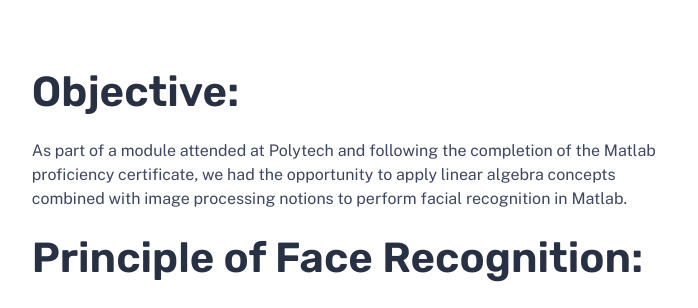
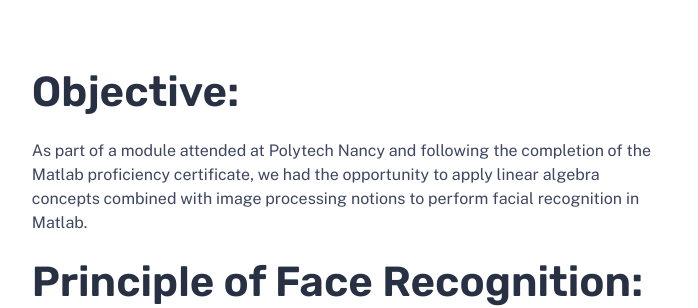
Before and after one commit to yacine-baghli/yacine-baghli.github.io, an Astro site: page /work/ia-matlab in a window 1280 px wide. Shown: the part 860-1168 px from the top of the page, without its empty margins (290-988 px from the left). Built offline with nearby package versions, Linux system fonts and the light colour scheme; Astro itself is replaced by a stand-in of ours.

Commit message:
IA matlab

```diff
--- a/src/content/work/ia-matlab.md
+++ b/src/content/work/ia-matlab.md
@@ -11,7 +11,7 @@ tags:
   - User Testing
 ---
 ### Objective:
-As part of a module attended at Polytech and following the completion of the Matlab proficiency certificate, we had the opportunity to apply linear algebra concepts combined with image processing notions to perform facial recognition in Matlab.
+As part of a module attended at Polytech Nancy and following the completion of the Matlab proficiency certificate, we had the opportunity to apply linear algebra concepts combined with image processing notions to perform facial recognition in Matlab.
 
 ### Principle of Face Recognition:
 The goal is to determine a person's identity from an image of their face. For this purpose, a database of faces is used, where each face is associated with a feature vector. These features are assumed to be invariant for the same person and different from one person to another. Recognition involves comparing the feature vector of the face to be recognized with those in the database to find the most similar face.
@@ -41,3 +41,5 @@ We use the reconstruction error to verify if an image is a face or not. We calcu
 We could have used color images by representing pixels with three values (red, green, blue), but the concept and methodology remain the same.
 
 And thus, I created my first facial recognition AI from a training database. This project allowed me to better understand the concept of facial recognition and reinforced my knowledge of image processing and linear algebra.
+
+Here is [the code](https://github.com/yacine-baghli/IA-Facial-Recognition-Matlab.github.io/tree/main) of this project if you are interested.
```
